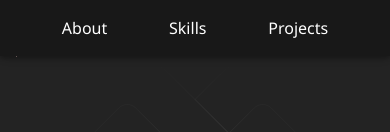
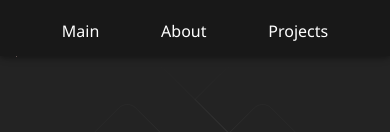
Before and after one commit to Luxxdev/portifolio, a React (Vite) app: page / in a window 390 px wide. Shown: the top 132 px of the page. Built offline with nearby package versions, Linux system fonts and the light colour scheme.

Commit message:
responsive navbar

```diff
--- a/src/App.tsx
+++ b/src/App.tsx
@@ -1,8 +1,6 @@
-import Home from "./pages/Home/Home"
-
+import Home from './pages/Home/Home'
 
 const App = () => {
-
   return (
     <>
       <Home />
--- a/src/components/NavBar/NavBar.tsx
+++ b/src/components/NavBar/NavBar.tsx
@@ -5,18 +5,43 @@ const NavBar = () => {
     justifyContent: 'space-evenly',
     backgroundColor: theme.palette.primary.dark,
   }))
+  const StyledA = styled('a')(({ theme }) => ({
+    // Adicione seus estilos aqui, por exemplo:
+    color: theme.palette.primary.contrastText,
+    textDecoration: 'none',
+    height: '5vh',
+    display: 'flex',
+    '&:hover': {
+      cursor: 'pointer',
+    },
+  }))
 
   return (
     <>
       <AppBar position="sticky">
-        <StyledToolbar>
-          <MenuItem>About</MenuItem>
-          <MenuItem>Skills</MenuItem>
-          <MenuItem>Projects</MenuItem>
+        <StyledToolbar id="navbar">
+          <StyledA onClick={() => ScrollTo('hero')}>
+            <MenuItem>Main</MenuItem>
+          </StyledA>
+          <StyledA onClick={() => ScrollTo('about')}>
+            <MenuItem>About</MenuItem>
+          </StyledA>
+          <StyledA onClick={() => ScrollTo('projects')}>
+            <MenuItem>Projects</MenuItem>
+          </StyledA>
         </StyledToolbar>
       </AppBar>
     </>
   )
 }
 
+function ScrollTo(sectionId: string) {
+  const section = document.getElementById(sectionId)
+  const nav = document.getElementById('navbar')
+  console.log(section?.scrollHeight)
+  if (section?.offsetTop != null && nav?.offsetHeight != null) {
+    window.scrollTo({ top: section?.offsetTop - nav?.offsetHeight, behavior: 'smooth' })
+  }
+}
+
 export default NavBar
--- a/src/pages/Home/sections/About/About.tsx
+++ b/src/pages/Home/sections/About/About.tsx
@@ -9,7 +9,7 @@ const About = () => {
   }))
   return (
     <>
-      <StyledAbout>
+      <StyledAbout id="about">
         <Container maxWidth="lg">
           <Grid container spacing={2}>
             <Grid item xs={12} md={12} borderBottom={1} borderColor="primary.contrastText" paddingBottom={10}>
--- a/src/pages/Home/sections/Hero/Hero.tsx
+++ b/src/pages/Home/sections/Hero/Hero.tsx
@@ -35,7 +35,7 @@ const Hero = () => {
 
   return (
     <>
-      <StyledHero>
+      <StyledHero id="hero">
         <Container maxWidth={'lg'}>
           <Grid container spacing={2}>
             <Grid item xs={12} md={5}>
--- a/src/pages/Home/sections/Projects/Projects.tsx
+++ b/src/pages/Home/sections/Projects/Projects.tsx
@@ -9,7 +9,7 @@ const Projects = () => {
 
   return (
     <>
-      <StyledProjects>
+      <StyledProjects id="projects">
         <Typography color="primary.contrastText" variant="h1" textAlign="center" pb={2} pt={2}>
           Projects
         </Typography>
@@ -38,6 +38,7 @@ const Projects = () => {
               ]}
             />
           </Grid>
+
           <Grid item xs={12} md={4} textAlign="center" border={1} borderColor={'white'} margin={5} padding={'16px'}>
             <Project />
           </Grid>
```
Also changed, not shown: src/pages/Home/Home.tsx (+8 -0 lines).
